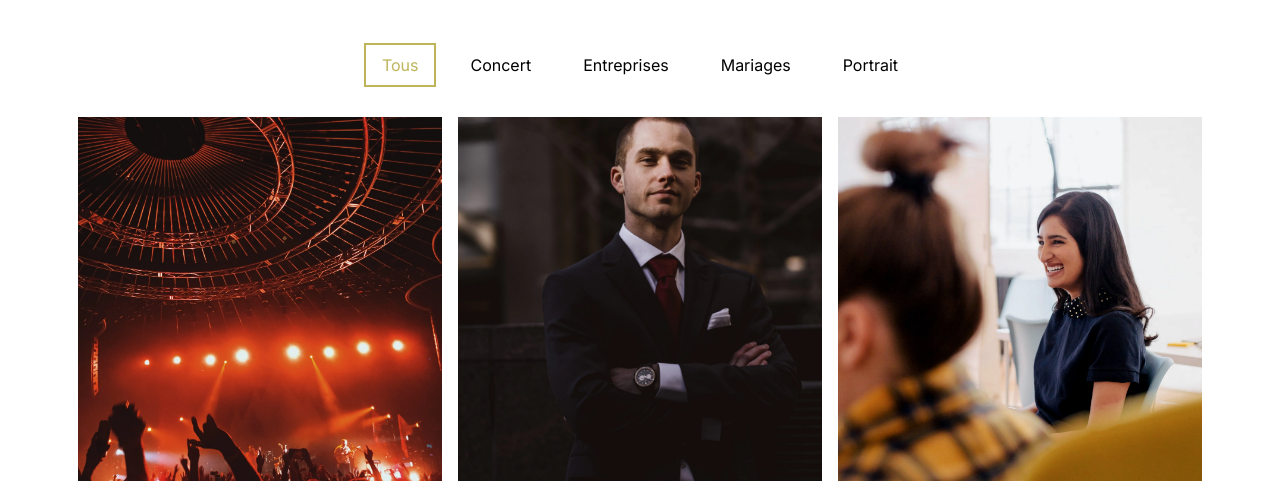
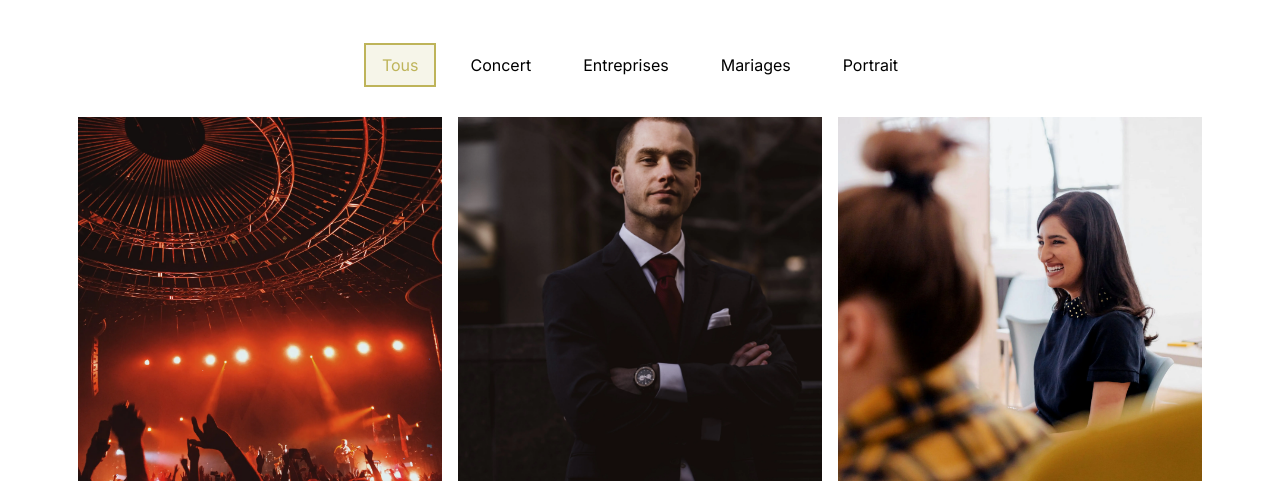
Before and after one commit to Mylaano/nina_carducci, a plain HTML site: page index.html in a window 1280 px wide. Shown: the part 1559-2045 px from the top of the page. Drawn offline with nearby package versions, Linux system fonts and the light colour scheme.

Commit message:
Style
- Add background to active button

```diff
--- a/assets/style.css
+++ b/assets/style.css
@@ -104,7 +104,7 @@ body {
 	color: #BEB45A;
 	outline: 2px solid #BEB45A;
 	border-radius: 0;
-	background-color: transparent;
+	background-color: #BEB45A22;
 }
 .nav-pills .nav-link {
 	color: #000
```
